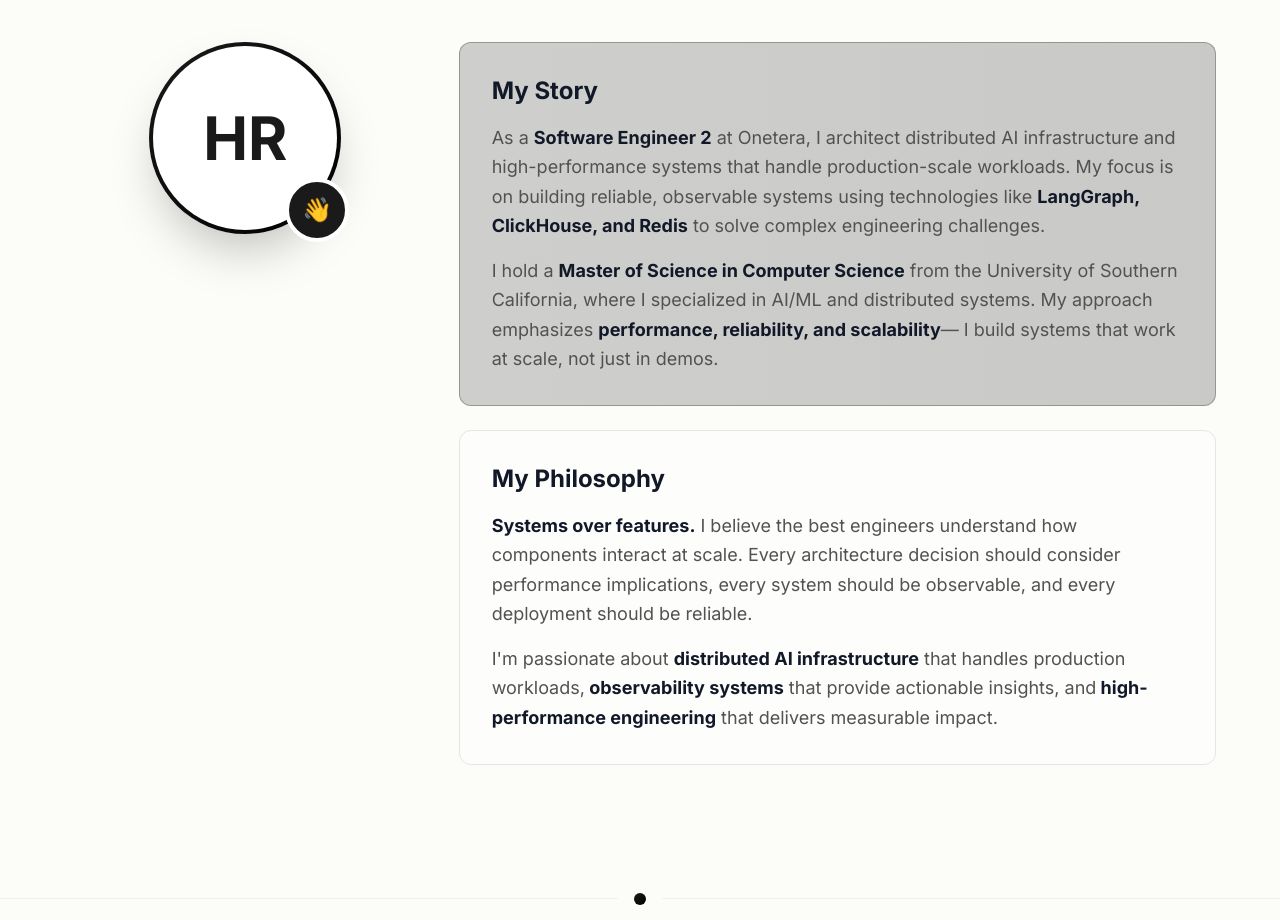
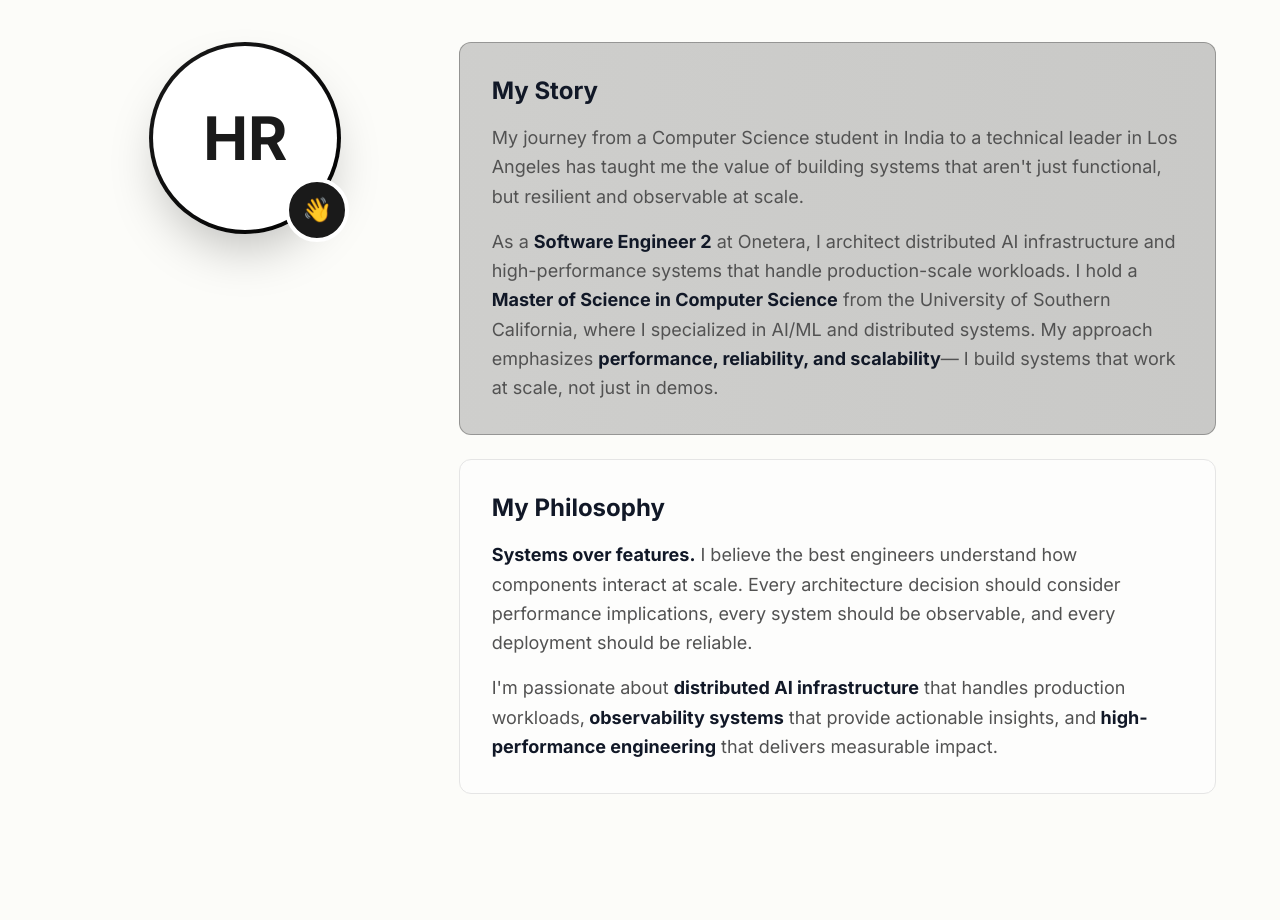
Before and after one commit to haripriyarao26/portfolio, a Next.js app: page / in a window 1280 px wide. Shown: the part 1460-2380 px from the top of the page. Built offline with nearby package versions, Linux system fonts and the light colour scheme.

Commit message:
minor content change

```diff
--- a/components/About.tsx
+++ b/components/About.tsx
@@ -108,12 +108,11 @@ export default function About() {
             >
               <h3 className="text-2xl font-bold text-[#111827] mb-4">My Story</h3>
               <p className="text-[#525252] text-lg leading-relaxed mb-4">
-                As a <strong className="text-[#111827]">Software Engineer 2</strong> at Onetera, I architect distributed AI infrastructure and
-                high-performance systems that handle production-scale workloads. My focus is on building reliable, observable systems
-                using technologies like <strong className="text-[#111827]">LangGraph, ClickHouse, and Redis</strong> to solve complex engineering challenges.
+                My journey from a Computer Science student in India to a technical leader in Los Angeles has taught me the value of building systems that aren't just functional, but resilient and observable at scale.
               </p>
               <p className="text-[#525252] text-lg leading-relaxed">
-                I hold a <strong className="text-[#111827]">Master of Science in Computer Science</strong> from the University of Southern California,
+                As a <strong className="text-[#111827]">Software Engineer 2</strong> at Onetera, I architect distributed AI infrastructure and
+                high-performance systems that handle production-scale workloads. I hold a <strong className="text-[#111827]">Master of Science in Computer Science</strong> from the University of Southern California,
                 where I specialized in AI/ML and distributed systems. My approach emphasizes <strong className="text-[#111827]">performance, reliability, and scalability</strong>—
                 I build systems that work at scale, not just in demos.
               </p>
--- a/data/resume.ts
+++ b/data/resume.ts
@@ -82,7 +82,7 @@ export const resumeData: ResumeData = {
       location: "Los Angeles, CA",
       period: "Sep 2024 - Present",
       achievements: [
-        "Built and optimized Onetera, improving reliability and performance, which directly contributed to attracting investor confidence and securing a $3M seed raise.",
+        "Architected the core system architecture that passed investor technical due diligence and supported platform scaling post-seed funding.",
         "Architected a zero-downtime CI/CD pipeline with CircleCI, Vercel, and Render; reduced deployment time from 20 to 10 minutes and eliminated prior 10-minute downtime.",
         "Designed AI Agent workflows for general task planning and multi-language translation, reducing municipal one-time operational costs by 60-70% and freeing resources for high-impact services.",
         "Monitored ClickHouse pipelines and integrated BetterStack alerts, reducing incident resolution by 40%.",
```
